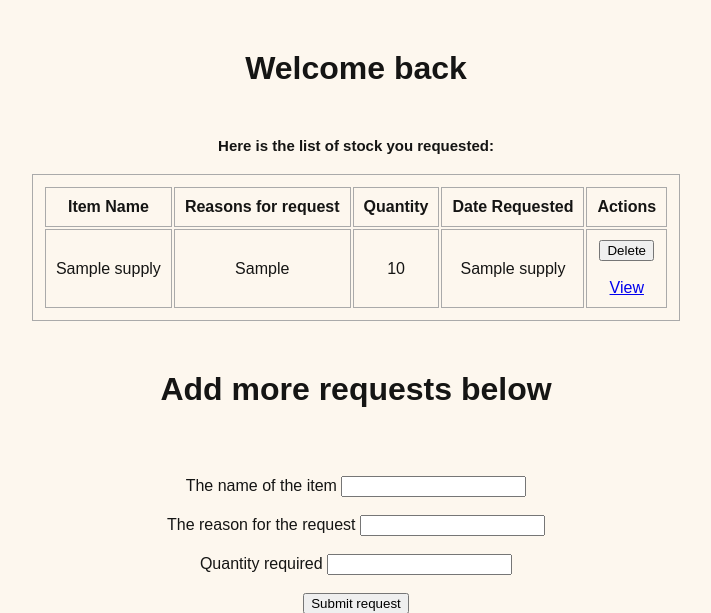
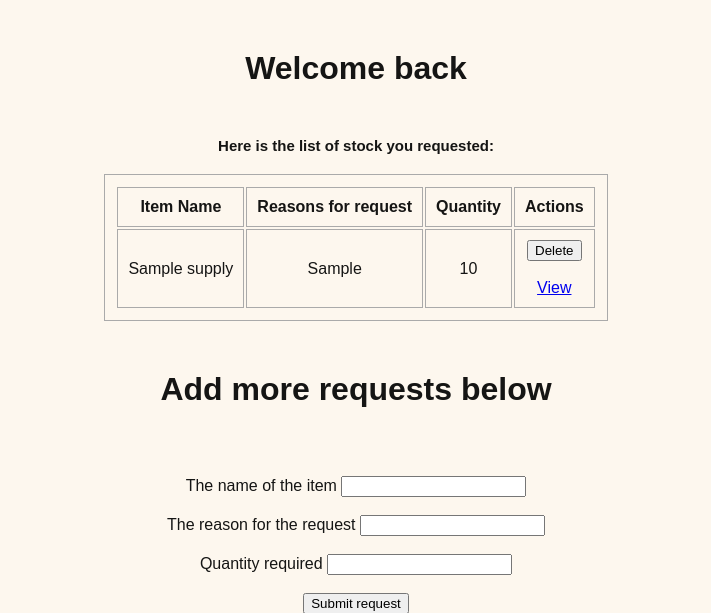
Before and after one commit to katiakata1/Flask-Web-Application, a Flask app: page /supplies in a window 1280 px wide. Shown: the top 613 px of the page, without its empty margins (284-995 px from the left). Run offline with Flask 2, Linux system fonts and the light colour scheme; tables that the repository leaves empty or names only in its code hold one stand-in row (values such as "Sample post"); data that the repository does not hold is empty; some libraries are stand-ins or nearby versions.

Commit message:
the last commit

```diff
--- a/Application/app.py
+++ b/Application/app.py
@@ -7,7 +7,7 @@ app = Flask(__name__)
 app.config['SECRET_KEY'] = 'secret_key'
 
 
-app.config['MYSQL_HOST'] = 'database-2.cqeuduzjsbcl.eu-west-2.rds.amazonaws.com'
+app.config['MYSQL_HOST'] = 'cleaningproject.cqeuduzjsbcl.eu-west-2.rds.amazonaws.com'
 app.config['MYSQL_USER'] = 'admin'
 app.config['MYSQL_PASSWORD'] = 'adminadmin'
 app.config['MYSQL_DB'] = 'learning'
--- a/Application/templates/supplies.html
+++ b/Application/templates/supplies.html
@@ -20,7 +20,6 @@
                 <th>Item Name</th>
                 <th>Reasons for request</th>
                 <th>Quantity</th>
-                <th>Date Requested</th>
                 <th>Actions</th>
             </tr>
                 {%for item in results %}
@@ -28,7 +27,6 @@
                     <td>{{ item.1 }}</td>
                     <td>{{ item.2 }}</td>
                     <td>{{ item.3 }}</td>
-                    <td>{{ item.4 }}</td>
                     <td>
                         <form action="{{url_for('delete_item', id=item.0)}}" method="DELETE">
                             <input type="hidden" name="_method" value="DELETE">
```
